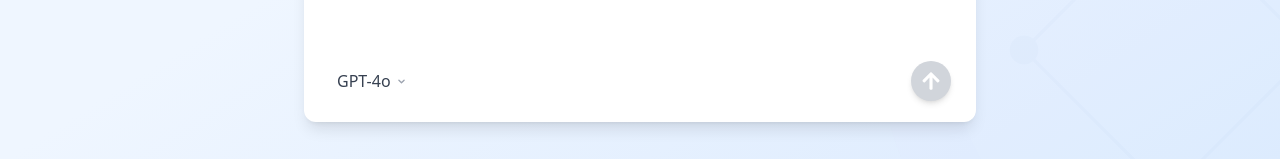
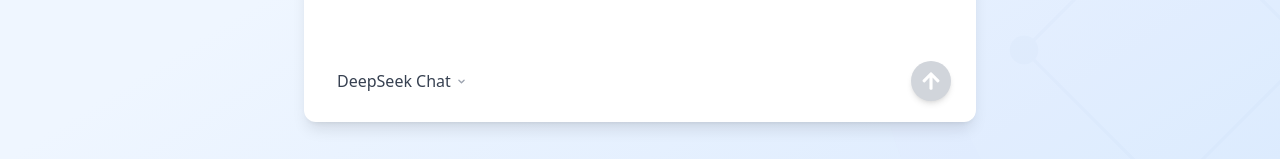
Before and after one commit to tomcomtang/ai-chartbot-starter, a Next.js app: page / in a window 1280 px wide. Shown: the part 638-797 px from the top of the page. Built offline with nearby package versions, Linux system fonts and the light colour scheme.

Commit message:
feat: only keep DeepSeek Chat model in model selector

```diff
--- a/components/ModelSelector.jsx
+++ b/components/ModelSelector.jsx
@@ -1,13 +1,7 @@
 import React, { useState, useRef, useEffect } from "react";
 
 const MODELS = [
-  { value: "gemini-2-flash", label: "Gemini 2.0 Flash" },
-  { value: "gemini-2-flash-lite", label: "Gemini 2.0 Flash-Lite" },
-  { value: "gemini-2.5-flash-lite-preview", label: "Gemini 2.5 Flash-Lite Preview 06-17" },
-  { value: "gpt-4o", label: "GPT-4o" },
-  { value: "claude-4-sonnet", label: "Claude 4 Sonnet" },
-  { value: "deepseek-v3", label: "DeepSeek-V3" },
-  { value: "grok-3", label: "Grok-3" },
+  { value: "deepseek-chat", label: "DeepSeek Chat" },
 ];
 
 export default function ModelSelector({ value, onChange, borderless }) {
@@ -82,17 +76,18 @@ export default function ModelSelector({ value, onChange, borderless }) {
         <ul
           ref={menuRef}
           tabIndex={0}
-          className="absolute left-0 mt-1 min-w-full bg-white border rounded shadow-lg z-20 py-1 outline-none"
+          className="absolute left-0 bottom-full mb-1 min-w-full bg-white border rounded-xl shadow-lg z-20 py-1 outline-none"
           role="listbox"
           onKeyDown={handleKeyDown}
         >
           {MODELS.map((m, idx) => (
             <li
               key={m.value}
-              className={`px-4 py-2 cursor-pointer text-base whitespace-nowrap ${
-                value === m.value ? "bg-blue-100 text-blue-700" :
-                highlight === idx ? "bg-gray-100" : ""
-              }`}
+              className={`px-4 py-2 cursor-pointer text-base whitespace-nowrap rounded-lg transition-colors
+                ${value === m.value ? "bg-blue-100 text-blue-700" :
+                  highlight === idx ? "bg-blue-50 text-blue-700" :
+                  "hover:bg-blue-50 hover:text-blue-700"}
+              `}
               role="option"
               aria-selected={value === m.value}
               onClick={() => {
```
